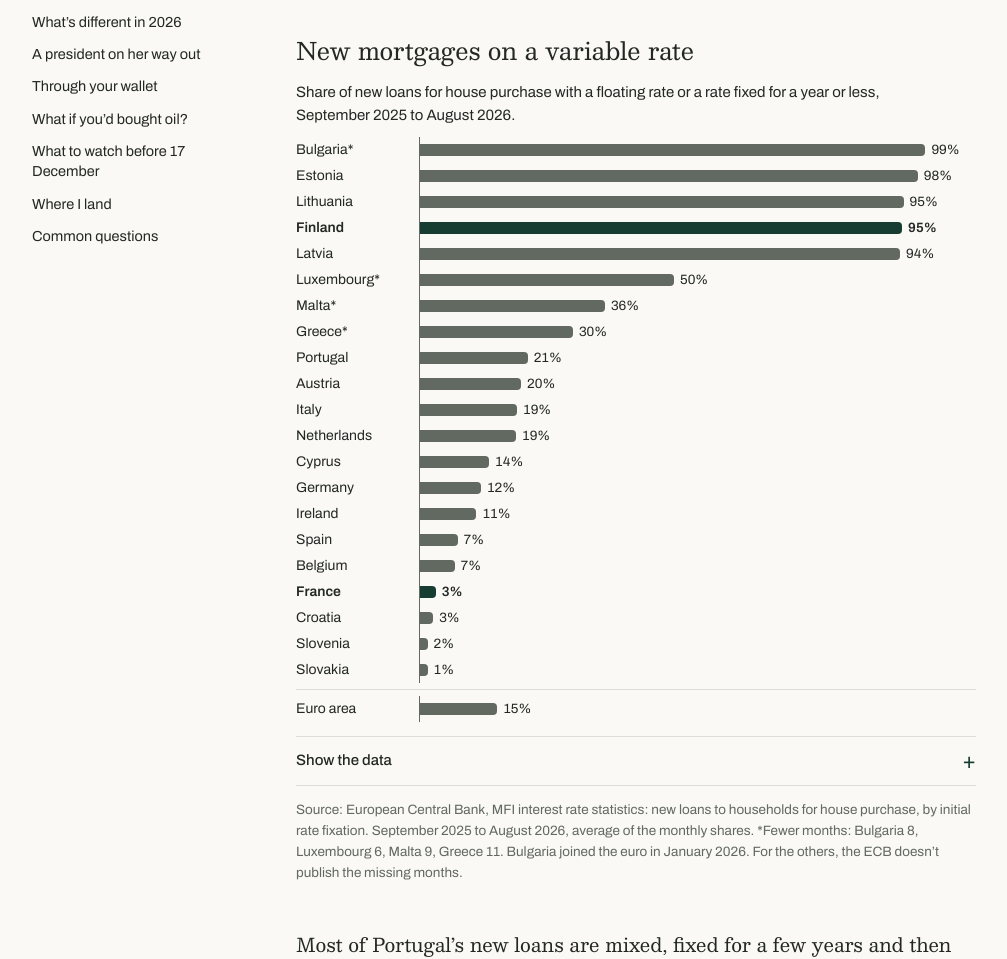
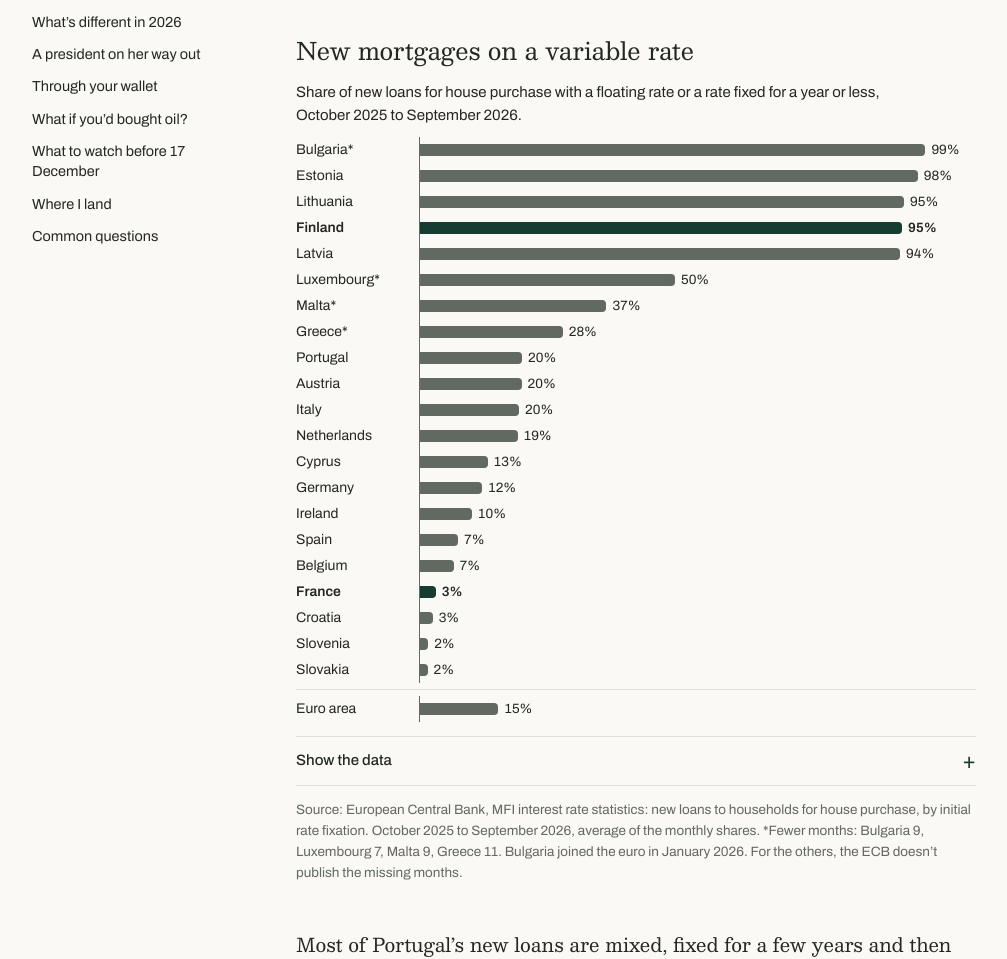
Before and after one commit to Slobod7/money-old-and-new, a Jekyll site: the page built from _posts/2026-11-10-ecb-energy-shock.html, in a window 1280 px wide and 1400 px high, scrolled down 13715 px. Shown: the part 176-1135 px from the top of the window, without its empty margins (88-1095 px from the left). Built offline with Jekyll 4.4.1, drawn with Linux system fonts in a browser that asks for light colours; some of the changed text lies outside the part shown.

Commit message:
Bring the mortgage chart to September 2026 and match the article to the new oil data
Co-Authored-By: Claude Opus 5.5 <noreply@anthropic.com>

```diff
--- a/_data/variable_mortgages.json
+++ b/_data/variable_mortgages.json
@@ -4,33 +4,33 @@
 "definition":"New business loans to households for house purchase with a floating rate or an initial rate fixed for up to 1 year, as a percentage of all new business loans to households for house purchase (ECB MFI interest rate statistics)",
 "method":"The average of the monthly shares over the 12 months; a country with months the ECB does not publish is averaged over the months it has",
 "short_note":"Bulgaria joined the euro in January 2026. For the others, the ECB doesn’t publish the missing months.",
-"retrieved":"2026-10-30",
-"from":"2025-09",
-"to":"2026-08",
+"retrieved":"2026-11-10",
+"from":"2025-10",
+"to":"2026-09",
 "marked":["FI","FR"],
 "cols":["code","country","share","share_rounded","months"],
 "rows":[
-["BG","Bulgaria","99.5","99",8],
+["BG","Bulgaria","99.5","99",9],
 ["EE","Estonia","98.0","98",12],
-["LT","Lithuania","95.2","95",12],
+["LT","Lithuania","95.3","95",12],
 ["FI","Finland","94.9","95",12],
 ["LV","Latvia","94.5","94",12],
-["LU","Luxembourg","50.0","50",6],
-["MT","Malta","36.4","36",9],
-["GR","Greece","30.1","30",11],
-["PT","Portugal","21.2","21",12],
-["AT","Austria","19.9","20",12],
-["IT","Italy","19.1","19",12],
-["NL","Netherlands","18.9","19",12],
-["CY","Cyprus","13.6","14",12],
-["DE","Germany","12.0","12",12],
-["IE","Ireland","11.1","11",12],
-["ES","Spain","7.4","7",12],
-["BE","Belgium","6.8","7",12],
+["LU","Luxembourg","50.2","50",7],
+["MT","Malta","36.7","37",9],
+["GR","Greece","28.1","28",11],
+["PT","Portugal","20.1","20",12],
+["AT","Austria","20.0","20",12],
+["IT","Italy","19.5","20",12],
+["NL","Netherlands","19.2","19",12],
+["CY","Cyprus","13.3","13",12],
+["DE","Germany","12.2","12",12],
+["IE","Ireland","10.2","10",12],
+["ES","Spain","7.5","7",12],
+["BE","Belgium","6.6","7",12],
 ["FR","France","3.1","3",12],
-["HR","Croatia","2.6","3",12],
-["SI","Slovenia","1.5","2",12],
-["SK","Slovakia","1.5","1",12]
+["HR","Croatia","2.5","3",12],
+["SI","Slovenia","1.6","2",12],
+["SK","Slovakia","1.5","2",12]
 ],
-"euro_area":["U2","Euro area","15.2","15",12]
+"euro_area":["U2","Euro area","15.4","15",12]
 }
--- a/_posts/2026-11-10-ecb-energy-shock.html
+++ b/_posts/2026-11-10-ecb-energy-shock.html
@@ -64,7 +64,7 @@ faq:
 
 {% include oil-chart.html id="brent-20y" title="Brent over the past 20 years" range="20y" %}
 
-<p>Tap or hover on the chart’s marks: the 2008 peak, the 2014–16 crash, the Covid low, Russia’s invasion of Ukraine and this year’s high. Switch to “In today’s dollars” and 2008 towers over everything since. June 2008 averaged about $205 a barrel in today’s money. This year’s dearest month so far, October, averaged about $125.</p>
+<p>Tap or hover on the chart’s marks: the 2008 peak, the 2014–16 crash, the Covid low, Russia’s invasion of Ukraine and this year’s high. Switch to “In today’s dollars” and 2008 towers over everything since. June 2008 averaged about $205 a barrel in today’s money. This year’s dearest month so far, October, averaged about $124.</p>
 
 <h3>2011: the hikes that didn’t survive the handover</h3>
 <p>Trichet raised rates again on <a href="https://www.ecb.europa.eu/press/press_conference/monetary-policy-statement/2011/html/is110407.en.html">7 April 2011</a>, from 1.00% to 1.25%, and on 7 July, to 1.50%. The reasons were the same: energy and food were pushing inflation up, to about 2.7%, and the ECB wanted to stop it spreading. Core inflation was 1.2–1.6%.</p>
@@ -195,7 +195,7 @@ faq:
 <p>Romania had the highest inflation in the EU in September, at 6.5% on the EU measure. Its central bank has kept its main rate at 6.50% since August 2024 and expects fuel and energy to push inflation up again by the end of the year. Poland was at 4.0%, Czechia 2.2%, Hungary 2.1% and Sweden 1.0%. Outside the euro, the ECB still reaches you through the exchange rate and any loan you have in euros.</p>
 
 <h2 id="buy-oil">What if you’d bought oil?</h2>
-<p>Every oil spike brings the same question: should I have bought some? Try it below. Set the start to July 2008, the month of Trichet’s hike. In dollars, $1,000 was worth about $875 at the end of October, 18 years later, even with Brent above $120. At the Covid low in April 2020, it was worth $106. Switch to euros and €1,000 became about €1,238, because a euro bought $1.58 then and $1.12 now. Adjust for inflation and both are losses.</p>
+<p>Every oil spike brings the same question: should I have bought some? Try it below. Set the start to July 2008, the month of Trichet’s hike. In dollars, $1,000 was worth about $761 on 3 November, 18 years later, even after this year’s spike. At the Covid low in April 2020, it was worth $106. Switch to euros and €1,000 became about €1,074, because a euro bought $1.58 then and $1.12 now. Adjust for inflation and both are losses. The calculator uses the latest weekly prices, so these figures move as new ones come in.</p>
 <p>Then try February 2026, the month before the war, and see how much difference a few weeks make.</p>
 
 {% include oil-calculator.html title="What if you had bought oil?" %}
```
Also changed, not shown: README.md.
